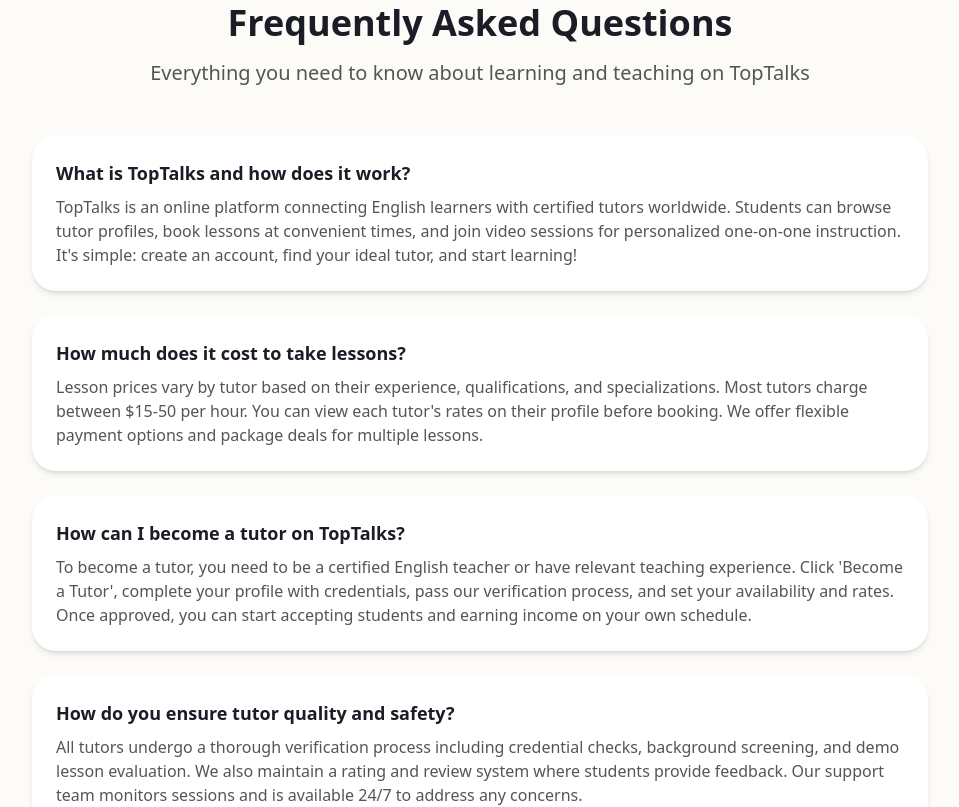
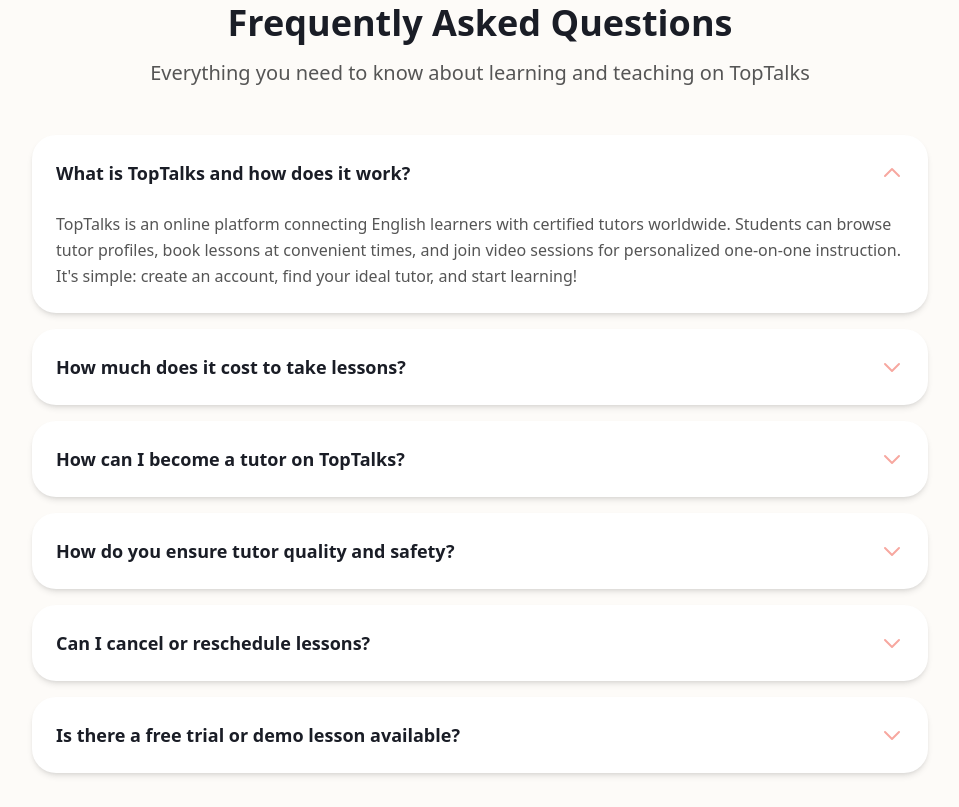
Before and after one commit to kynth65/toptalks, a React (Vite) app in the folder Frontend/: page / in a window 1280 px wide. Shown: the part 4680-5487 px from the top of the page, without its empty margins (160-1119 px from the left). Built offline with nearby package versions, Linux system fonts and the light colour scheme.

Commit message:
Enhance FAQ section with interactive accordion functionality

```diff
--- a/Frontend/src/components/landing/FAQSection.tsx
+++ b/Frontend/src/components/landing/FAQSection.tsx
@@ -1,4 +1,4 @@
-import React from "react";
+import React, { useState } from "react";
 import { useLanguage } from "../../contexts/LanguageContext";
 
 // ============================================
@@ -6,6 +6,7 @@
 // ============================================
 const FAQSection: React.FC = () => {
   const { t } = useLanguage();
+  const [openIndex, setOpenIndex] = useState<number | null>(0);
 
   const faqs = [
     {
@@ -40,6 +41,10 @@
     },
   ];
 
+  const toggleFAQ = (index: number) => {
+    setOpenIndex(openIndex === index ? null : index);
+  };
+
   return (
     <section className="py-20 md:py-28 lg:py-40 px-4 sm:px-6 lg:px-8">
       <div className="max-w-4xl mx-auto">
@@ -51,14 +56,48 @@
           <p className="text-xl text-gray">{t.faq.subtitle}</p>
         </div>
 
-        {/* FAQ Cards */}
-        <div className="space-y-6">
-          {faqs.map((faq) => (
-            <div key={faq.id} className="bg-white rounded-xl p-6 shadow-md">
-              <h3 className="text-lg font-semibold text-navy mb-2">
-                {faq.question}
-              </h3>
-              <p className="text-gray">{faq.answer}</p>
+        {/* FAQ Accordion */}
+        <div className="space-y-4">
+          {faqs.map((faq, index) => (
+            <div
+              key={faq.id}
+              className="bg-white rounded-[1.5rem] shadow-md hover:shadow-lg transition-all duration-300"
+            >
+              <button
+                onClick={() => toggleFAQ(index)}
+                aria-expanded={openIndex === index}
+                aria-controls={`faq-answer-${faq.id}`}
+                className="w-full text-left p-6 flex justify-between items-center gap-4 focus:outline-none focus:ring-2 focus:ring-coral focus:ring-offset-2 rounded-[1.5rem]"
+              >
+                <h3 className="text-lg font-semibold text-navy pr-4">
+                  {faq.question}
+                </h3>
+                <svg
+                  className={`w-6 h-6 text-coral flex-shrink-0 transition-transform duration-300 ${
+                    openIndex === index ? 'rotate-180' : ''
+                  }`}
+                  fill="none"
+                  stroke="currentColor"
+                  viewBox="0 0 24 24"
+                  aria-hidden="true"
+                >
+                  <path
+                    strokeLinecap="round"
+                    strokeLinejoin="round"
+                    strokeWidth={2}
+                    d="M19 9l-7 7-7-7"
+                  />
+                </svg>
+              </button>
+              {openIndex === index && (
+                <div
+                  id={`faq-answer-${faq.id}`}
+                  role="region"
+                  className="px-6 pb-6 text-gray leading-relaxed animate-fade-in"
+                >
+                  {faq.answer}
+                </div>
+              )}
             </div>
           ))}
         </div>
```
